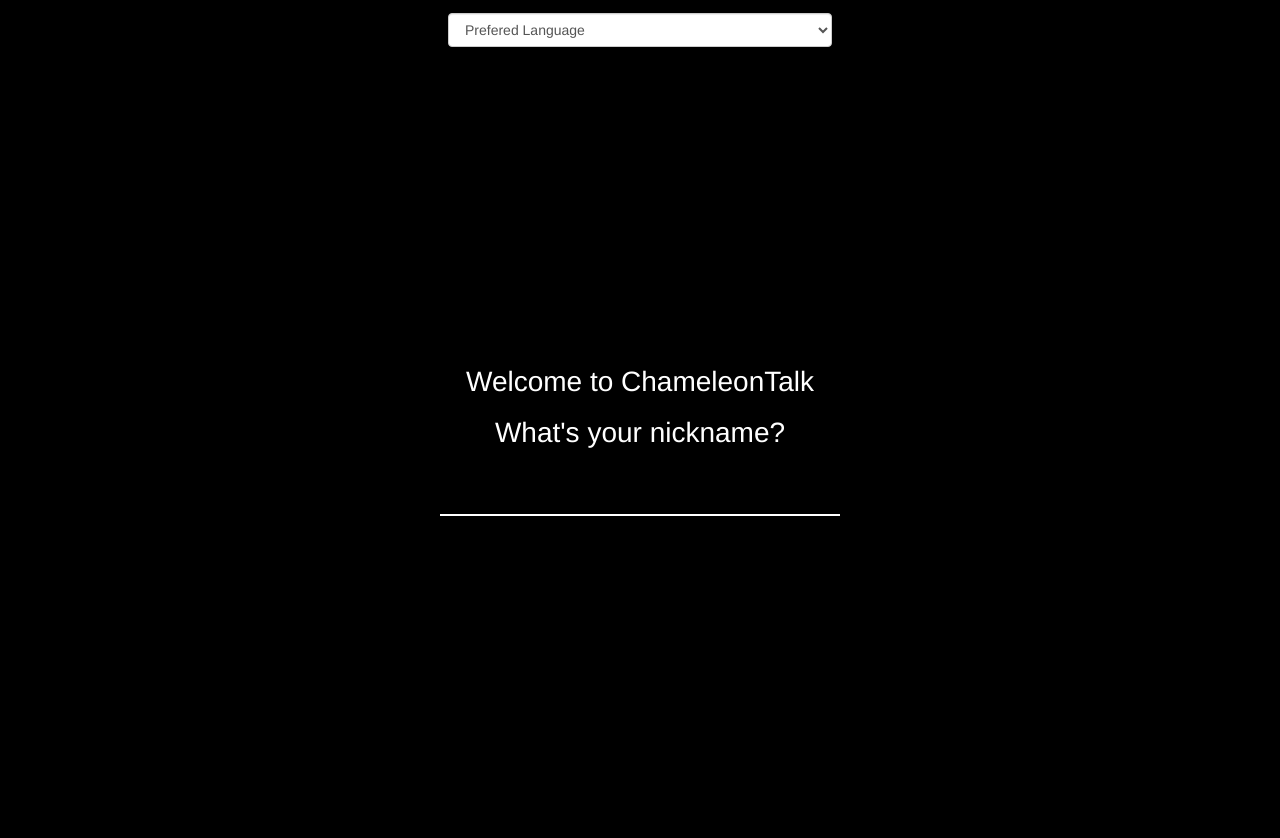
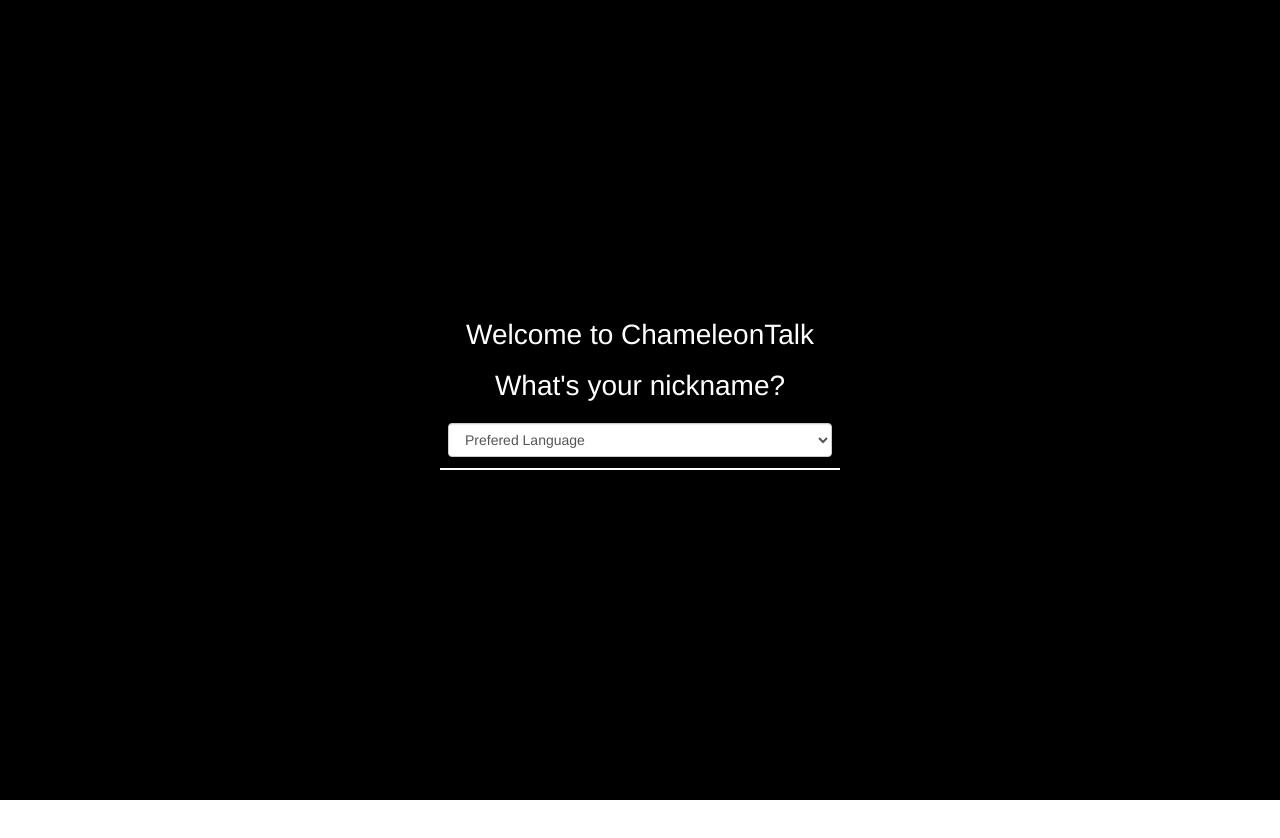
Before and after one commit to chameleonTalk/chameleonTalk, a website: page public/index.html in a window 1280 px wide. After the commit the page ends 800 px from the top, so only its background shows below. Drawn offline with nearby package versions, Linux system fonts and the light colour scheme; no server answers.

Commit message:
language dropdown positioning fixed

```diff
--- a/public/index.html
+++ b/public/index.html
@@ -50,7 +50,7 @@
                 <input class="inputMessage" placeholder="Type here..."/>
 			</div>
 
-			<div class="container2">
+			<div class="container2 overlap">
 				<div class="container3" onchange="this.form.submit();">
 					<select class="form-control languageInput">
 						<option value="en">Prefered Language</option>
--- a/public/main.js
+++ b/public/main.js
@@ -256,7 +256,7 @@
 
     // Display the welcome message
     var lang = getFullLanguageName(language);
-    var message = "Hi, " + username + "! You are currently in a public chat session - in "+ lang;
+    var message = "Hi, " + username + "! You are currently in a public chat session - Displayed in "+ lang;
     log(message, {
       prepend: true
     });
--- a/public/style.css
+++ b/public/style.css
@@ -52,7 +52,7 @@
 .login.page .form {
     height: 100px;
     margin-top: -100px;
-    position: absolute;
+    position: relative;
     text-align: center;
     top: 50%;
     width: 100%;
@@ -227,3 +227,11 @@
     margin: auto;
     padding-top: 1%;
 }
+
+
+.overlap{
+    top: 410px;
+position: absolute;
+/*left: 30px;*/
+    z-index: 5;
+}
--- a/server.js
+++ b/server.js
@@ -110,8 +110,6 @@
         ++numUsers;
         addedUser = true;
 
-
-
         console.log("user name: " + socket.username + "\t user language: " + socket.userLanguage + "\t socket id: " + socket.id );
 
         socket.emit('login', {
@@ -185,10 +183,8 @@
           userLanguage: thisSocket.userLanguage
             } );
        }
-    // send list of usernames
-	//io.sockets.emit('participants', Object.keys(participants));
+    // send list of users
        io.sockets.emit('users', users);
-
   }
 
 });
```
